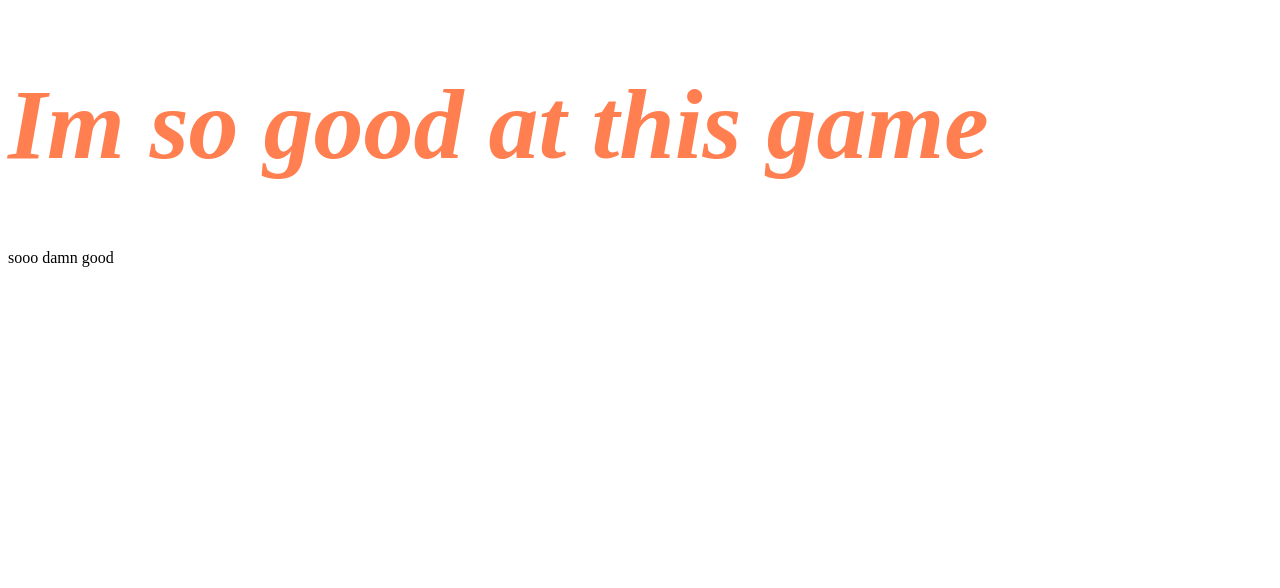
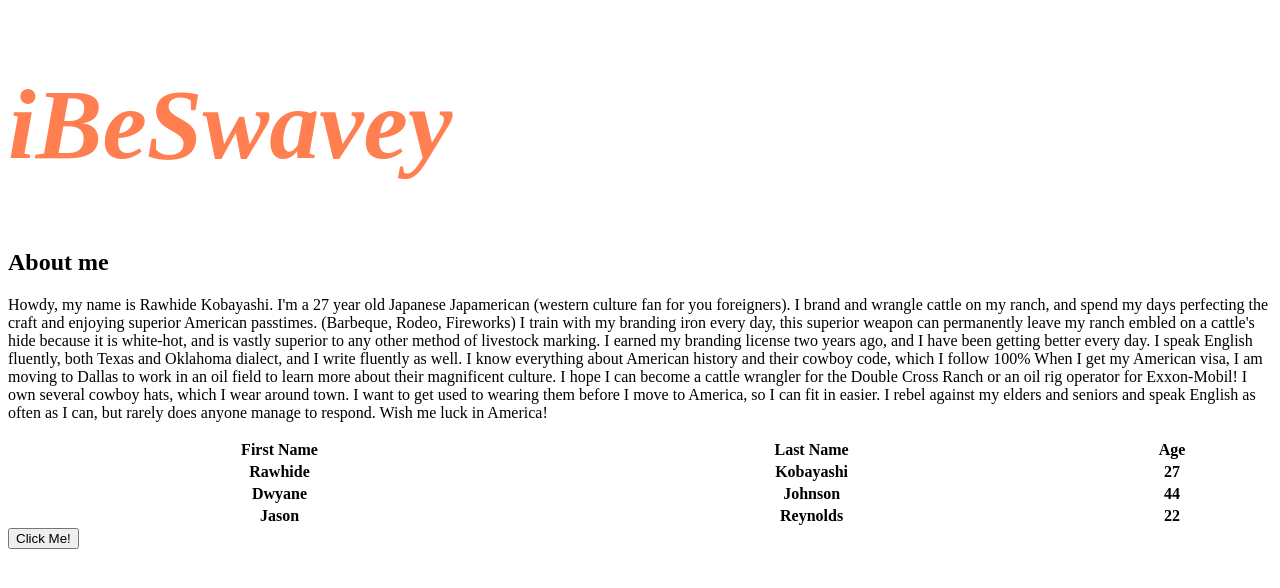
Before and after one commit to CindyYixinFang/test1, a plain HTML site: page index.html in a window 1280 px wide. Drawn offline with Linux system fonts and the light colour scheme.

Commit message:
Graphical Overhaul

```diff
--- a/index.html
+++ b/index.html
@@ -2,10 +2,44 @@
 <html>
     <head>
         <link rel="stylesheet" type="text/css" href="style.css">
-        <title>cindy is the best</title>
+        <title>cwindy is the best</title>
     </head>
     <body>
-      <h1>Im so good at this game</h1>
-        <p> sooo damn good</p>
+        <h1> iBeSwavey</h1>
+        <h2> About me</h2>
+        <div class="desc">
+            <p> Howdy, my name is Rawhide Kobayashi. I'm a 27 year old Japanese Japamerican (western culture fan for you foreigners). I brand and wrangle cattle on my ranch, and spend my days perfecting the craft and enjoying superior American passtimes. (Barbeque, Rodeo, Fireworks) I train with my branding iron every day, this superior weapon can permanently leave my ranch embled on a cattle's hide because it is white-hot, and is vastly superior to any other method of livestock marking. I earned my branding license two years ago, and I have been getting better every day. I speak English fluently, both Texas and Oklahoma dialect, and I write fluently as well. I know everything about American history and their cowboy code, which I follow 100% When I get my American visa, I am moving to Dallas to work in an oil field to learn more about their magnificent culture. I hope I can become a cattle wrangler for the Double Cross Ranch or an oil rig operator for Exxon-Mobil! I own several cowboy hats, which I wear around town. I want to get used to wearing them before I move to America, so I can fit in easier. I rebel against my elders and seniors and speak English as often as I can, but rarely does anyone manage to respond. Wish me luck in America! </p>
+        </div>
+        <div id="Table">
+            <table style="width:100%">
+                <tr>
+                    <th>First Name</th>
+                    <th>Last Name</th>
+                    <th> Age</th>
+                </tr>
+                <tr>
+                    <th>Rawhide </th>
+                    <th>Kobayashi</th>
+                    <th>27</th>
+                </tr>
+                <tr>
+                    <th>Dwyane</th>
+                    <th>Johnson</th>
+                    <th>44</th>
+                </tr>
+                <tr>
+                    <th>Jason</th>
+                    <th>Reynolds</th>
+                    <th>22</th>
+                </tr>
+            </table>
+        </div>
+        <div id="Buttons">
+            <a href="https://www.youtube.com/watch?v=6n3pFFPSlW4">
+                <button class= "button button1">Click Me!</button>
+            </a>
+
+
+        </div>
     </body>
 </html>
```
